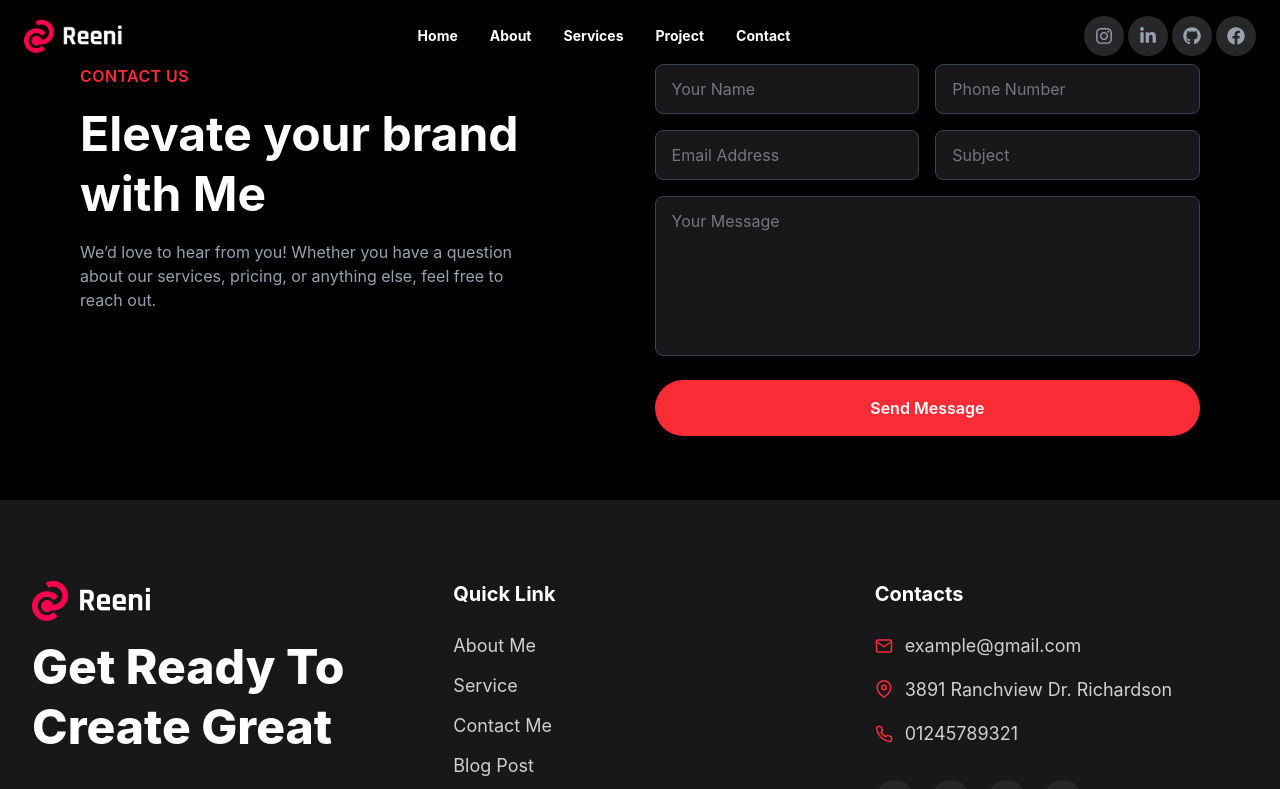
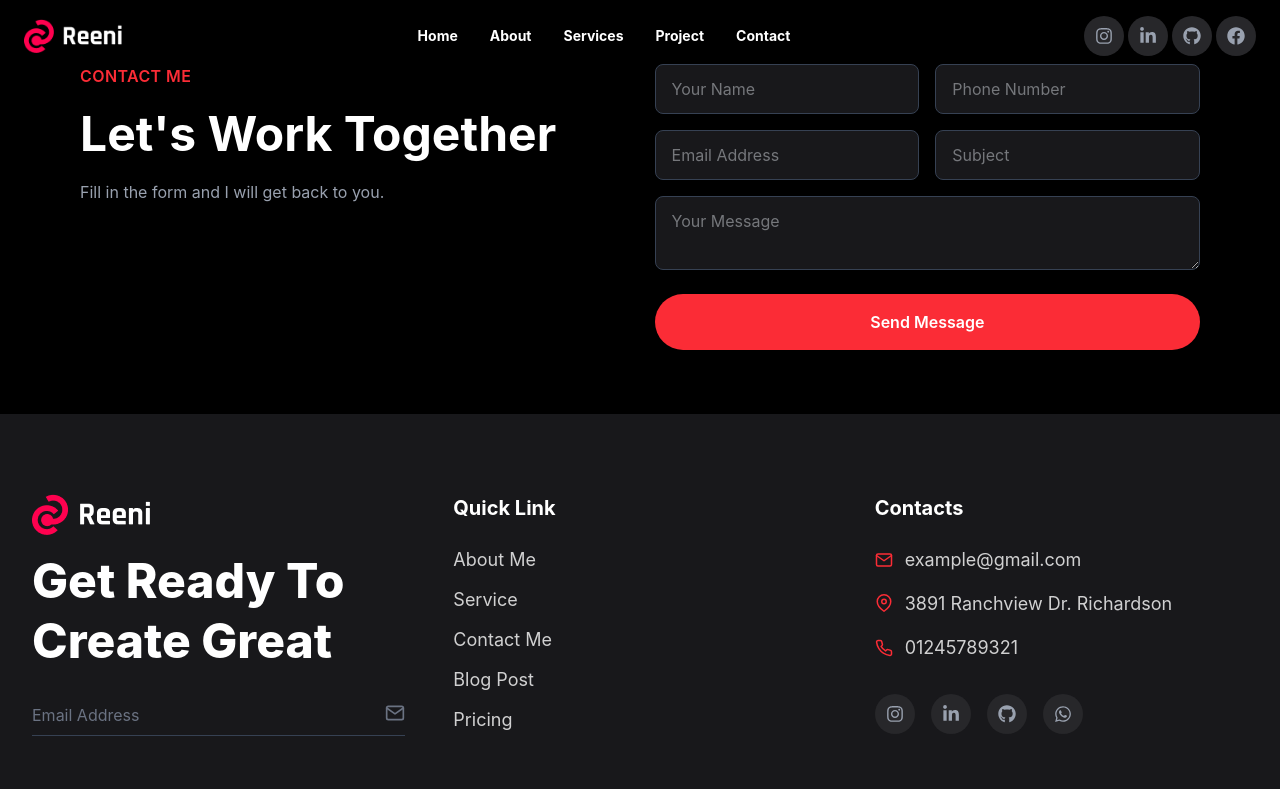
Before and after one commit to Sameer-Builds/React-Portfolio, a React (Vite) app: page /contactus in a window 1280 px wide. Shown: the top 789 px of the page. Built offline with nearby package versions, Linux system fonts and the light colour scheme.

Commit message:
loads data using map

```diff
--- a/src/components/Form.jsx
+++ b/src/components/Form.jsx
@@ -18,35 +18,31 @@ function Form() {
                                 {contact.heading}
                             </h2>
                             <p class="text-gray-400 max-w-md">
-                               {contact.description}
+                                {contact.description}
                             </p>
                         </div>
                         <form class=" grid grid-cols-2 md:grid-cols-2 lg:grid-cols-2 gap-4">
+                            {contact.fields.map((field, index) => {
+                                if (field.type === "textarea") {
+                                    return (
+                            <textarea
+                            key={index}
+                            required = {field.required}
+                            placeholder={field.placeholder}
+                            class="bg-zinc-900 border border-gray-700 rounded-lg px-4 py-3 text-gray-300 focus:outline-none focus:border-red-500 col-span-2"
+                            />
+                                    );
+                                }
+                                return (
                             <input
-                                type="text" required
-                                placeholder="Your Name"
-                                class="bg-zinc-900 border border-gray-700 rounded-lg px-4 py-3 text-gray-300 focus:outline-none focus:border-red-500"
+                            key={index}
+                            type={field.type}
+                            required= {field.required}
+                            placeholder={field.placeholder}
+                            class="bg-zinc-900 border border-gray-700 rounded-lg px-4 py-3 text-gray-300 focus:outline-none focus:border-red-500"
                             />
-                            <input
-                                type="text" required
-                                placeholder="Phone Number"
-                                class="bg-zinc-900 border border-gray-700 rounded-lg px-4 py-3 text-gray-300 focus:outline-none focus:border-red-500"
-                            />
-                            <input
-                                type="email" required
-                                placeholder="Email Address"
-                                class="bg-zinc-900 border border-gray-700 rounded-lg px-4 py-3 text-gray-300 focus:outline-none focus:border-red-500"
-                            />
-                            <input
-                                type="text"
-                                placeholder="Subject"
-                                class="bg-zinc-900 border border-gray-700 rounded-lg px-4 py-3 text-gray-300 focus:outline-none focus:border-red-500"
-                            />
-                            <textarea
-                                placeholder="Your Message"
-                                class="bg-zinc-900 border border-gray-700 rounded-lg px-4 py-3 text-gray-300 focus:outline-none focus:border-red-500 col-span-2 h-40 resize-none"
-                            ></textarea>
-
+                                );
+                            })}
                             <button
                                 type="submit"
                                 class="bg-red-500 hover:bg-red 500 text-white font-semibold py-4 rounded-full col-span-2 mt-2 transition-all duration-300"
--- a/src/data/data.json
+++ b/src/data/data.json
@@ -207,10 +207,37 @@
         "image": "expert-img.jpg"
     },
     "contact": {
-        "title": "Contact Us",
-        "heading": "Elevate your brand with Me ",
-        "description": "We’d love to hear from you! Whether you have a question about our services, pricing, or anything else, feel free to reach out.",
-        "buttonText": "Send Message"
+        "title": "Contact Me",
+        "heading": "Let's Work Together",
+        "description": "Fill in the form and I will get back to you.",
+        "buttonText": "Send Message",
+        "fields": [
+            {
+                "type": "text",
+                "placeholder": "Your Name",
+                "required": true
+            },
+            {
+                "type": "text",
+                "placeholder": "Phone Number",
+                "required": true
+            },
+            {
+                "type": "email",
+                "placeholder": "Email Address",
+                "required": true
+            },
+            {
+                "type": "text",
+                "placeholder": "Subject",
+                "required": false
+            },
+            {
+                "type": "textarea",
+                "placeholder": "Your Message",
+                "required": false
+            }
+        ]
     },
     "footer": {
         "logo": "white-logo-reeni.png",
```
